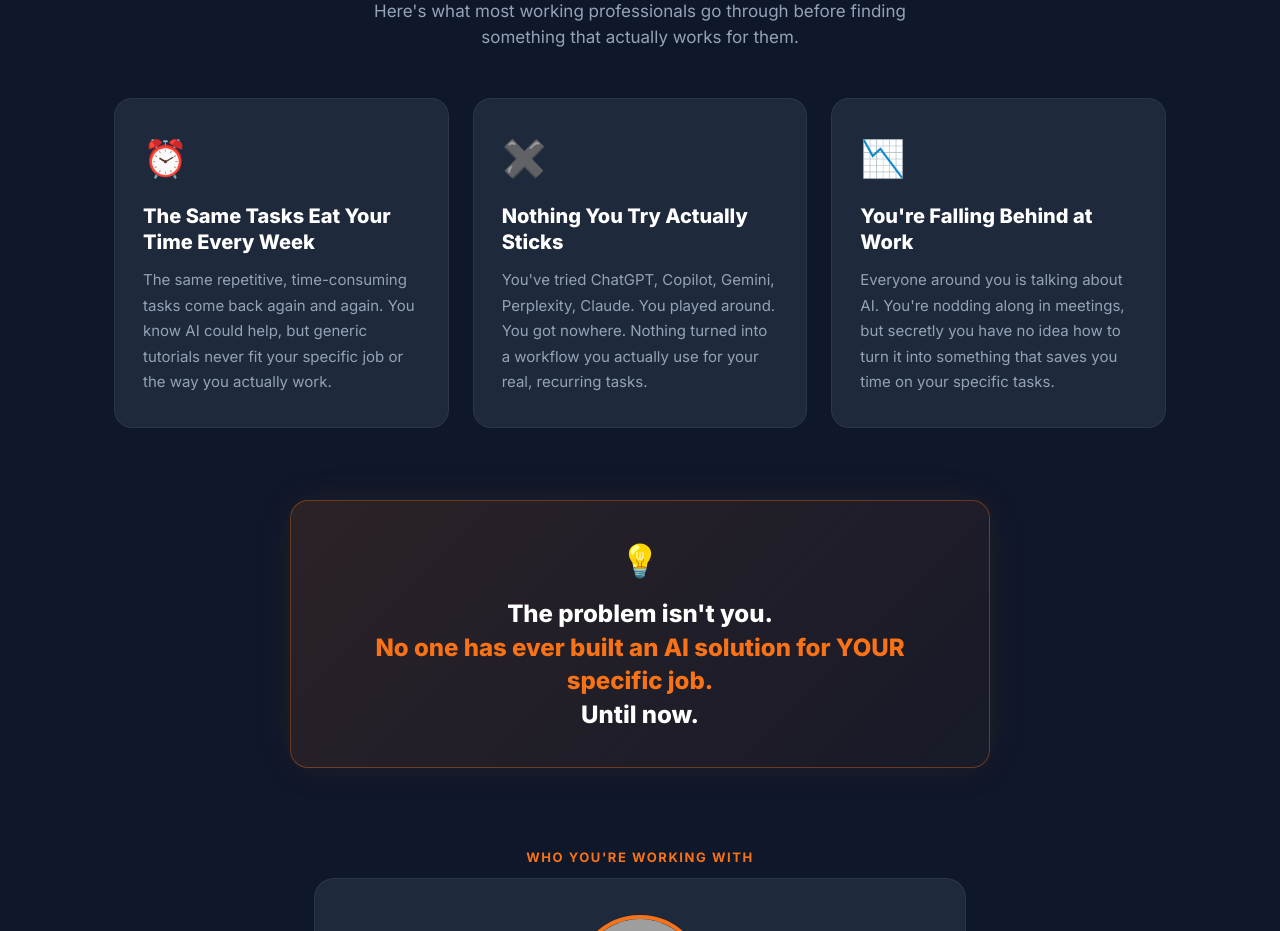
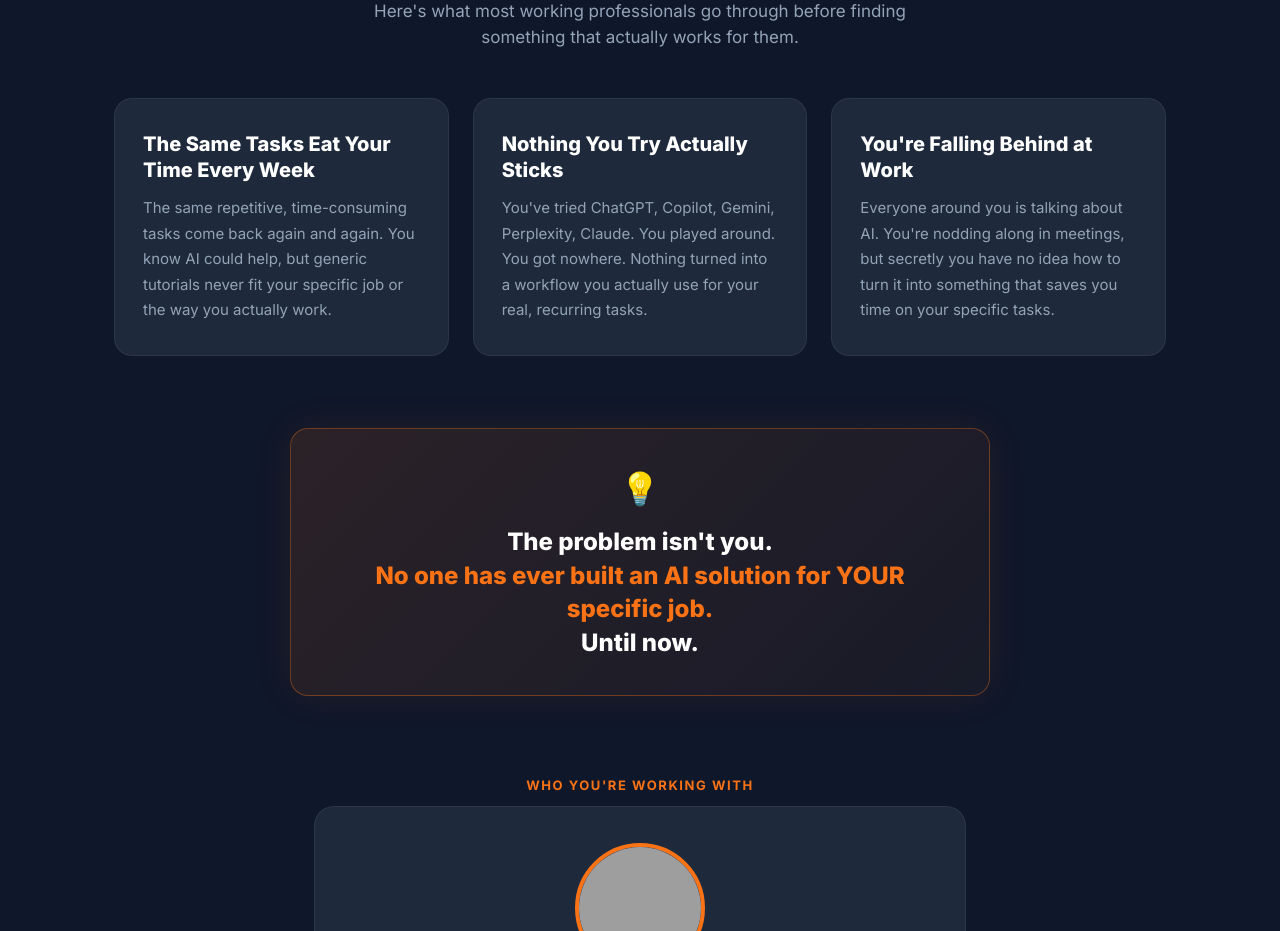
Before and after one commit to samkershner1234-aisk/ai-with-sam, a React (Vite) app: page / in a window 1280 px wide. Shown: the part 1020-1951 px from the top of the page. Built offline with nearby package versions, Linux system fonts and the light colour scheme; grey boxes are pictures that could not be loaded.

Commit message:
Remove icons from pain cards, move text up in boxes

```diff
--- a/src/components/landing/PainSection.jsx
+++ b/src/components/landing/PainSection.jsx
@@ -94,7 +94,6 @@ export default function PainSection() {
           <div style={{ display: "grid", gridTemplateColumns: "repeat(3,1fr)", gap: 24 }}>
             {cards.map((c, i) => (
               <div key={i} style={{ background: "#1E293B", borderRadius: 18, padding: "32px 28px", border: "1px solid rgba(255,255,255,0.06)" }}>
-                <div style={{ fontSize: 36, marginBottom: 18 }}>{c.icon}</div>
                 <h3 style={{ fontWeight: 800, fontSize: 20, color: "#fff", marginBottom: 12, lineHeight: 1.3 }}>{c.title}</h3>
                 <p style={{ color: "#94A3B8", fontSize: 15, lineHeight: 1.7 }}>{c.body}</p>
               </div>
@@ -110,7 +109,6 @@ export default function PainSection() {
             style={{ userSelect: "none" }}
           >
             <div style={{ background: "#1E293B", borderRadius: 18, padding: "32px 24px", border: "1px solid rgba(255,255,255,0.06)", minHeight: 220 }}>
-              <div style={{ fontSize: 36, marginBottom: 18 }}>{cards[current].icon}</div>
               <h3 style={{ fontWeight: 800, fontSize: 21, color: "#fff", marginBottom: 12, lineHeight: 1.3 }}>{cards[current].title}</h3>
               <p style={{ color: "#94A3B8", fontSize: 16, lineHeight: 1.7 }}>{cards[current].body}</p>
             </div>
```
